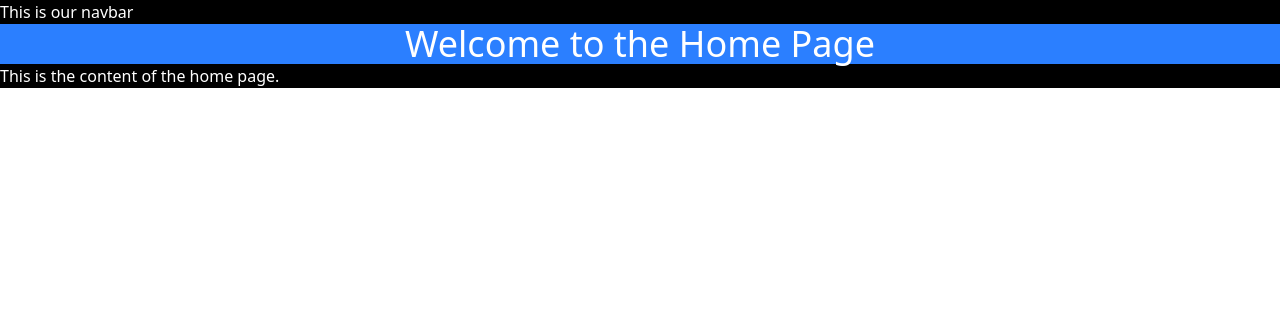
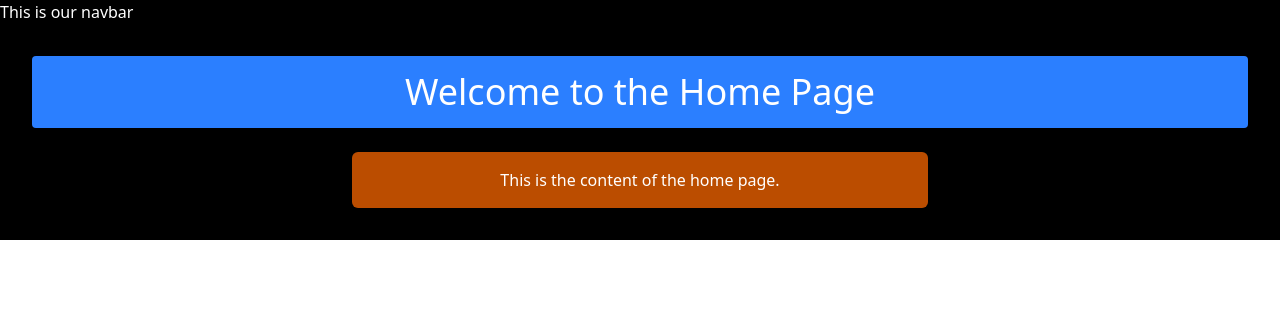
Before and after one commit to Valkyriezz/Django, a Django app: page / in a window 1280 px wide. Shown: the top 324 px of the page. Run offline with Django 5.2, Linux system fonts and the light colour scheme; style sheets or scripts are compiled from the project's sources; some libraries are stand-ins or nearby versions.

Commit message:
Added admin login

```diff
--- a/chaiaurDjango/chaiaurDjango/settings.py
+++ b/chaiaurDjango/chaiaurDjango/settings.py
@@ -40,6 +40,8 @@ INSTALLED_APPS = [
     'chai',
     'tailwind',
     'theme',
+    'django_browser_reload',
+    'django.contrib.sites',
 ]
 
 MIDDLEWARE = [
--- a/chaiaurDjango/chaiaurDjango/urls.py
+++ b/chaiaurDjango/chaiaurDjango/urls.py
@@ -23,4 +23,6 @@ urlpatterns = [
     path("About/",views.About, name="About"),
     path("Contact/",views.Contact, name="Contact"),
     path("chai/", include('chai.urls')),
+    path("__reload__/", include("django_browser_reload.urls")),
+    path("accounts/", include('django.contrib.auth.urls')),
 ]
--- a/chaiaurDjango/templates/website/index.html
+++ b/chaiaurDjango/templates/website/index.html
@@ -1,12 +1,20 @@
 <!-- prettier-ignore -->
 {% extends "layout.html" %}
 # This file is part of the chaiaurDjango project.
-{%block title %}
-Home Page
+{% block title %}
+  Home Page
 {% endblock %}
-# This file is used to render the home
-page of the website.
+
+{# This file is used to render the home page of the website. #}
 {% block content %}
-<h1 class="bg-blue-500 text-4xl">Welcome to the Home Page</h1>
-<p>This is the content of the home page.</p>
+<div class="p-8">
+  <h1 class="bg-blue-500 text-4xl text-white text-center py-4 rounded">
+    Welcome to the Home Page
+  </h1>
+  <p
+    class="mx-auto max-w-xl text-center bg-amber-700 text-white p-4 mt-6 rounded-md"
+  >
+    This is the content of the home page.
+  </p>
+</div>
 {% endblock %}
```
Also changed, not shown: chaiaurDjango/db.sqlite3.
